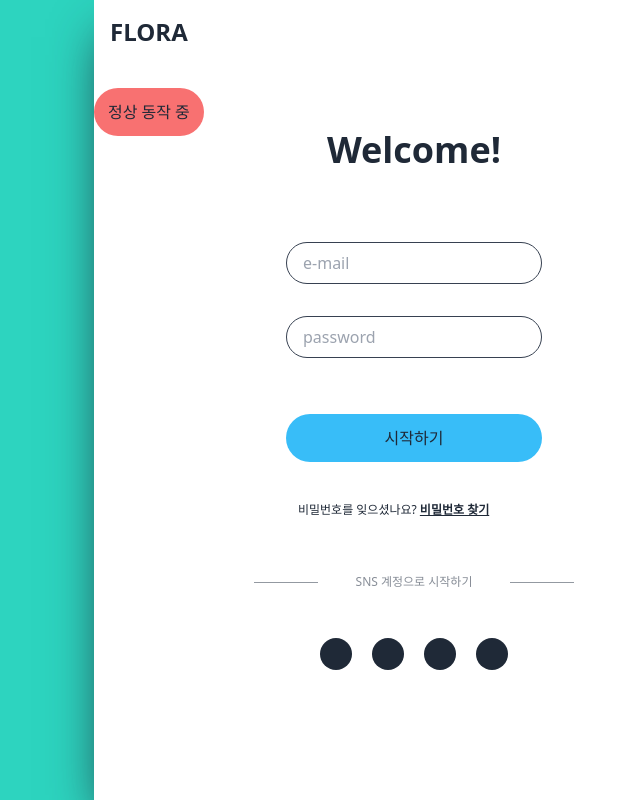
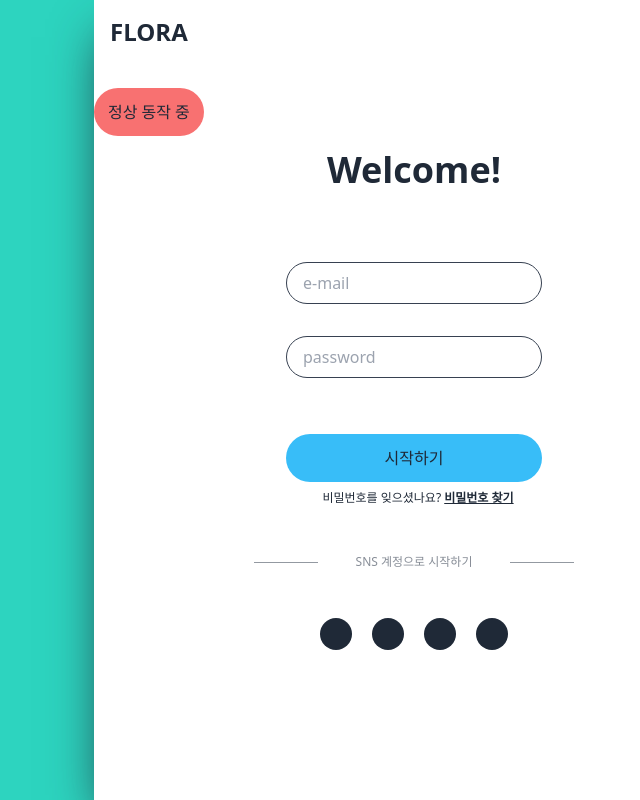
Before and after one commit to Hira-Yuki/flOra, a Next.js app: page / in a window 1280 px wide. Shown: the whole page, without its empty margins (546-1186 px from the left). Built offline with nearby package versions, Linux system fonts and the light colour scheme.

Commit message:
style : 스타일 수정

```diff
--- a/app/page.tsx
+++ b/app/page.tsx
@@ -93,14 +93,14 @@ export default function Hello() {
             {error.isError && (
               <span className="text-red-600 text-xs pl-2">{error.message}</span>
             )}
+            <div className="flex flex-col w-full items-center">
               <button
                 className="mt-4 md:mt-6 py-2 md:py-3 rounded-badge w-full bg-sky-400 lg:w-4/5"
                 type="submit"
               >
                 시작하기
               </button>
-            <div className="flex w-full px-3 py-2 lg:w-4/5">
-              <p className="font-light text-xs">
+              <p className="font-light text-xs mt-2 pl-2">
                 비밀번호를 잊으셨나요?{' '}
                 <Link
                   className="font-bold underline text-xs"
```
Lines whose indentation alone changed are shown as unchanged.
